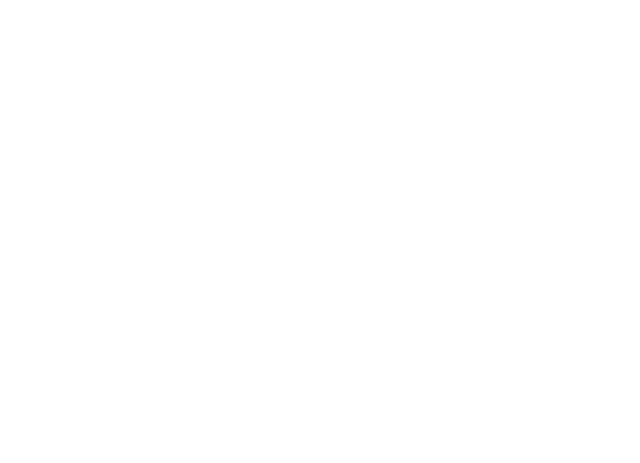
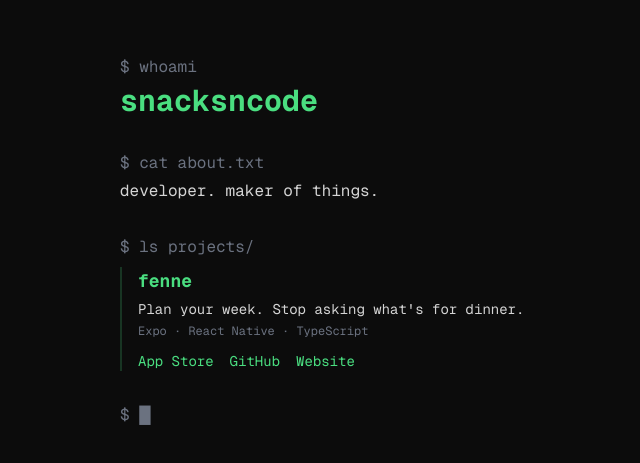
Before and after one commit to snacksncode/personal-website, a Next.js app: page / in a window 1280 px wide. Shown: the part 159-622 px from the top of the page, without its empty margins (264-904 px from the left). Built offline with nearby package versions, Linux system fonts and the light colour scheme.

Commit message:
feat: replace nickname with terminal UI shell showing Fenne project

```diff
--- a/src/app/globals.css
+++ b/src/app/globals.css
@@ -1,26 +1,37 @@
 @import 'tailwindcss';
 
 :root {
-  --background: #ffffff;
-  --foreground: #171717;
+  --background: #0c0c0c;
+  --foreground: #d4d4d4;
+  --accent: #4ade80;
+  --muted: #6b7280;
 }
 
 @theme inline {
   --color-background: var(--background);
   --color-foreground: var(--foreground);
+  --color-accent: var(--accent);
+  --color-muted: var(--muted);
   --font-sans: var(--font-geist-sans);
   --font-mono: var(--font-geist-mono);
-}
-
-@media (prefers-color-scheme: dark) {
-  :root {
-    --background: #0a0a0a;
-    --foreground: #ededed;
-  }
 }
 
 body {
   background: var(--background);
   color: var(--foreground);
-  font-family: Arial, Helvetica, sans-serif;
+  font-family: var(--font-geist-mono), monospace;
 }
+
+@keyframes blink {
+  0%,
+  100% {
+    opacity: 1;
+  }
+  50% {
+    opacity: 0;
+  }
+}
+
+.cursor-blink {
+  animation: blink 1s step-end infinite;
+}
--- a/src/app/layout.tsx
+++ b/src/app/layout.tsx
@@ -13,8 +13,8 @@ const geistMono = Geist_Mono({
 });
 
 export const metadata: Metadata = {
-  title: 'Create Next App',
-  description: 'Generated by create next app',
+  title: 'snacksncode',
+  description: 'developer. maker of things.',
 };
 
 export const viewport: Viewport = {
--- a/src/app/nickname.tsx
+++ /dev/null
@@ -1,112 +0,0 @@
-'use client';
-
-import { useEffect, useLayoutEffect, useRef, useState } from 'react';
-
-const nickname = 'snacksncode';
-
-function mapRangeExponential(
-  value: number,
-  inputMin: number,
-  inputMax: number,
-  outputMin: number,
-  outputMax: number,
-  exponent: number = 2
-): number {
-  const clampedValue = Math.min(Math.max(value, inputMin), inputMax);
-  let normalizedValue = (clampedValue - inputMin) / (inputMax - inputMin);
-  normalizedValue = 1 - Math.pow(normalizedValue, exponent);
-  return outputMin + normalizedValue * (outputMax - outputMin);
-}
-
-type Coords = {
-  x: number;
-  y: number;
-};
-
-const useGlobalCoords = () => {
-  const [coords, setCoords] = useState<Coords>();
-  const [isTouching, setIsTouching] = useState(false);
-
-  useEffect(() => {
-    const abortController = new AbortController();
-    const signal = abortController.signal;
-
-    const handleMouseMove = (e: MouseEvent) => {
-      if (!isTouching) {
-        setCoords({ x: e.pageX, y: e.pageY });
-      }
-    };
-
-    const handleTouchStart = (e: TouchEvent) => {
-      setIsTouching(true);
-      if (e.touches.length > 0) {
-        const touch = e.touches[0];
-        setCoords({ x: touch.pageX, y: touch.pageY });
-      }
-    };
-
-    const handleTouchMove = (e: TouchEvent) => {
-      if (e.touches.length > 0) {
-        const touch = e.touches[0];
-        setCoords({ x: touch.pageX, y: touch.pageY });
-        e.preventDefault();
-      }
-    };
-
-    const handleTouchEnd = () => {
-      setCoords(undefined);
-    };
-
-    document.addEventListener('mousemove', handleMouseMove, { signal });
-    document.addEventListener('touchstart', handleTouchStart, { signal });
-    document.addEventListener('touchmove', handleTouchMove, { signal });
-    document.addEventListener('touchend', handleTouchEnd, { signal });
-
-    return () => abortController.abort();
-  }, [isTouching]);
-
-  return { coords };
-};
-
-const Letter = ({ char }: { char: string }) => {
-  const { coords } = useGlobalCoords();
-  const [position, setPosition] = useState<Coords>();
-  const ref = useRef<HTMLSpanElement>(null);
-
-  useLayoutEffect(() => {
-    if (!ref.current) return;
-    const { x, y } = ref.current.getBoundingClientRect();
-    setPosition({ x, y });
-  }, []);
-
-  const calculateStyles = () => {
-    if (!coords || !position) return { fontWeight: 100, color: 'white' };
-
-    const diffX = Math.abs(coords.x - position.x);
-    const diffY = Math.abs(coords.y - position.y);
-    const distance = Math.sqrt(diffX * diffX + diffY * diffY);
-    const halfWindowWidth = window.innerWidth / 4;
-
-    const fontWeight = Math.round(mapRangeExponential(distance, 0, halfWindowWidth, 100, 900, 3));
-
-    return { fontWeight };
-  };
-
-  return (
-    <span style={calculateStyles()} ref={ref}>
-      {char}
-    </span>
-  );
-};
-
-export const Nickname = () => {
-  const chars = nickname.split('');
-
-  return (
-    <div className="flex min-h-[100svh] items-center justify-center font-mono text-[8vw]">
-      {chars.map((char, index) => {
-        return <Letter key={index} char={char} />;
-      })}
-    </div>
-  );
-};
--- a/src/app/page.tsx
+++ b/src/app/page.tsx
@@ -1,5 +1,5 @@
-import { Nickname } from '@/app/nickname';
+import { Terminal } from '@/app/terminal';
 
 export default function Home() {
-  return <Nickname />;
+  return <Terminal />;
 }
--- /dev/null
+++ b/src/app/terminal.tsx
@@ -0,0 +1,107 @@
+'use client';
+
+import { type ReactNode, useEffect, useState } from 'react';
+
+function useTypingEffect(text: string, speed = 50) {
+  const [displayed, setDisplayed] = useState('');
+  const [done, setDone] = useState(false);
+
+  useEffect(() => {
+    if (displayed.length >= text.length) {
+      setDone(true);
+      return;
+    }
+    const timer = setTimeout(() => {
+      setDisplayed(text.slice(0, displayed.length + 1));
+    }, speed);
+    return () => clearTimeout(timer);
+  }, [displayed, text, speed]);
+
+  return { displayed, done };
+}
+
+function Prompt({ children }: { children: ReactNode }) {
+  return (
+    <p className="mb-1 text-muted">
+      <span className="select-none">$ </span>
+      {children}
+    </p>
+  );
+}
+
+export function Terminal() {
+  const { displayed, done } = useTypingEffect('snacksncode', 80);
+  const [showRest, setShowRest] = useState(false);
+
+  useEffect(() => {
+    if (done) {
+      const timer = setTimeout(() => setShowRest(true), 250);
+      return () => clearTimeout(timer);
+    }
+  }, [done]);
+
+  return (
+    <main className="flex min-h-[100svh] items-center justify-center px-6 font-mono">
+      <div className="w-full max-w-lg">
+        <section className="mb-8">
+          <Prompt>whoami</Prompt>
+          <p className="text-3xl font-bold text-accent">
+            {displayed}
+            {!done && <span className="ml-0.5">█</span>}
+          </p>
+        </section>
+
+        {showRest && (
+          <>
+            <section className="mb-8">
+              <Prompt>cat about.txt</Prompt>
+              <p className="text-foreground">developer. maker of things.</p>
+            </section>
+
+            <section className="mb-8">
+              <Prompt>ls projects/</Prompt>
+              <div className="mt-2 border-l-2 border-accent/20 pl-4">
+                <p className="text-lg font-bold text-accent">fenne</p>
+                <p className="mt-1 text-sm text-foreground">
+                  Plan your week. Stop asking what&apos;s for dinner.
+                </p>
+                <p className="mt-1 text-xs text-muted">Expo · React Native · TypeScript</p>
+                <div className="mt-3 flex flex-wrap gap-x-4 gap-y-1 text-sm">
+                  <a
+                    href="https://apps.apple.com/app/fenne-meal-planner-groceries/id6759224212"
+                    target="_blank"
+                    rel="noopener noreferrer"
+                    className="text-accent underline-offset-4 hover:underline"
+                  >
+                    App Store
+                  </a>
+                  <a
+                    href="https://github.com/snacksncode/fenne"
+                    target="_blank"
+                    rel="noopener noreferrer"
+                    className="text-accent underline-offset-4 hover:underline"
+                  >
+                    GitHub
+                  </a>
+                  <a
+                    href="https://fenneplanner.com"
+                    target="_blank"
+                    rel="noopener noreferrer"
+                    className="text-accent underline-offset-4 hover:underline"
+                  >
+                    Website
+                  </a>
+                </div>
+              </div>
+            </section>
+
+            <p className="text-muted">
+              <span className="select-none">$ </span>
+              <span className="cursor-blink">█</span>
+            </p>
+          </>
+        )}
+      </div>
+    </main>
+  );
+}
```
